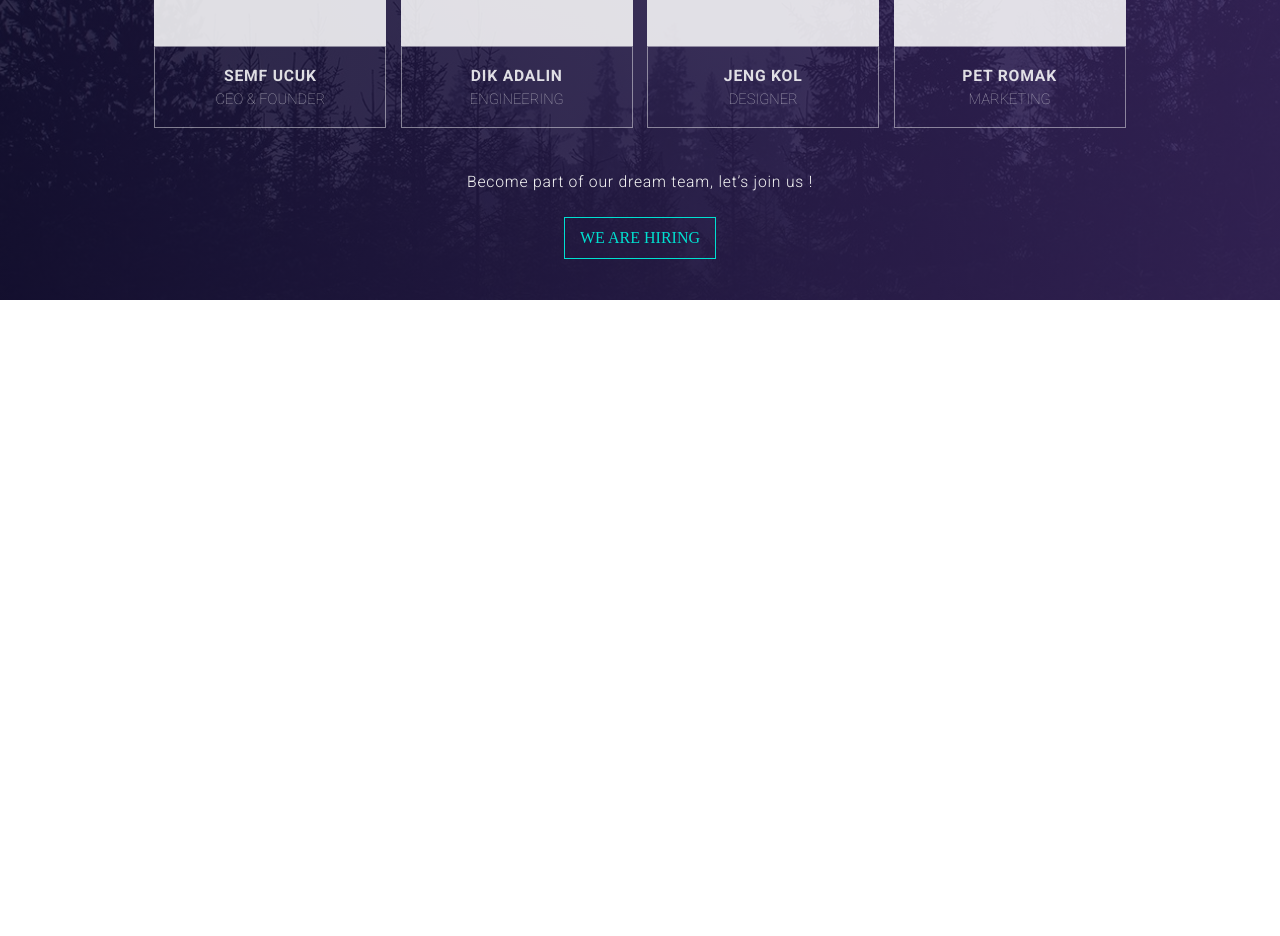
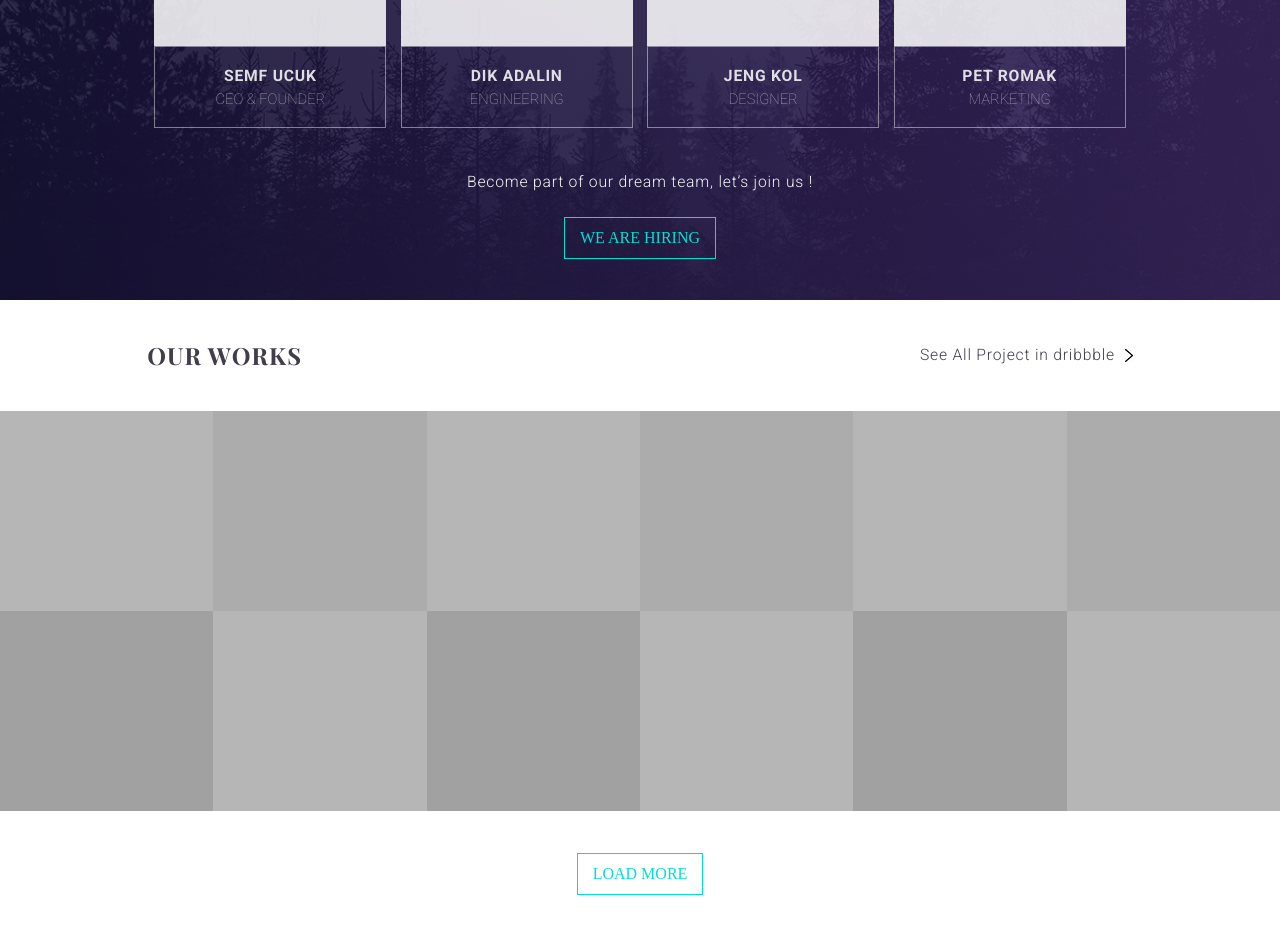
Before and after one commit to BadyAndriy/tajam, a plain HTML site: page index.html in a window 1280 px wide. Shown: the part 2544-3480 px from the top of the page. Before the commit the page ends 2844 px from the top, so only its background shows below. Drawn offline with nearby package versions, Linux system fonts and the light colour scheme; a web font is replaced by a local one.

Commit message:
Add files via upload

```diff
--- a/assets/scss/style.scss
+++ b/assets/scss/style.scss
@@ -392,6 +392,69 @@
 		}
 	}
 }
+/* sixth ================================================================================== */
+.sixth {
+	width: 100%;
+	.sixth__text {
+		display: flex;
+		justify-content: space-between;
+		padding: calc(20px + (70 - 20) * ((100vw - 320px) / (2560 - 320))) calc(10px + (330 - 10) * ((100vw - 320px) / (2560 - 320)));
+		p {
+			margin: 0 10px 0 0;
+			font-family: 'Playfair Display', serif;
+			font-size: calc(22px + (26 - 22) * ((100vw - 320px) / (2560 - 320)));
+			line-height: 1.2;
+			font-weight: 700;
+			letter-spacing: 0.05em;
+			text-transform: uppercase;
+			color: #413d4b;
+		}
+		a {
+			display: flex;
+			align-items: center;
+			font-family: 'Roboto', sans-serif;
+			font-size: calc(14px + (18 - 14) * ((100vw - 320px) / (2560 - 320)));
+			line-height: 1.2;
+			font-weight: 300;
+			letter-spacing: 0.05em;
+			color: #413d4b;
+			img {
+				width: 8px;
+				height: 13px;
+				margin: 0 0 0 10px;
+			}
+		}
+	}
+	.sixth__items {
+		display: flex;
+		flex-wrap: wrap;
+		.sixth__wrapper {
+			display: flex;
+			flex-wrap: wrap;
+			flex: 1 1 33.333%;
+			min-width: 400px;
+			.sixth__item {
+				flex: 0 1 50%;
+				height: 200px;
+				background: #b6b6b6;
+			}
+			.sixth__item:nth-child(2) {
+				background: #acacac;
+			}
+			.sixth__item:nth-child(3) {
+				background: #a1a1a1;
+			}
+		}
+	}
+	.sixth__button {
+		display: flex;
+		justify-content: center;
+		padding: calc(20px + (70 - 20) * ((100vw - 320px) / (2560 - 320))) calc(10px + (330 - 10) * ((100vw - 320px) / (2560 - 320)));
+		a {
+
+		}
+	}
+}
 /* OTHER ================================================================================== */
 .mainBTN {
 	padding: 12px 15px;
@@ -547,6 +610,29 @@ body {
 			}
 		}
 	}
+	.sixth {
+		.sixth__items {
+			.sixth__wrapper {
+				flex: 1 1 100%;
+				min-width: 0;
+			}
+		}
+	}
+}
+@media (max-width: 425px) {
+	.sixth {
+		.sixth__text {
+			flex-direction: column;
+			align-items: center;
+			text-align: center;
+			p {
+				margin: 0 0 10px 0;
+			}
+			a {
+				padding: 10px;
+			}
+		}
+	}
 }
 @media (max-width: 320px) {
 
--- a/index.html
+++ b/index.html
@@ -4,6 +4,7 @@
 	<meta charset="UTF-8">
 	<meta name="decription" content="підпис під текстом сайту в пошуку гугл">
 	<meta name="keywords" content="сторінка, веб-сайт, і т.д.">
+	<meta http-equiv="X-UA-Compatible" content="IE=edge">
 	<meta name="viewport" content="width=device-width,initial-scale=1.0,maximum-scale=1.0,user-scalable=0">
 	<link rel="stylesheet" href="assets/css/swiper.css">
 	<link rel="stylesheet" href="assets/css/style.css">
@@ -204,7 +205,6 @@
 						</div>
 					</div>
 				</div>
-
 				<div class="fifth__item-wrapper">
 					<div class="fifth__item">
 						<div class="fifth__img">
@@ -216,7 +216,6 @@
 						</div>
 					</div>
 				</div>
-
 				<div class="fifth__item-wrapper">
 					<div class="fifth__item">
 						<div class="fifth__img">
@@ -228,7 +227,6 @@
 						</div>
 					</div>
 				</div>
-
 				<div class="fifth__item-wrapper">
 					<div class="fifth__item">
 						<div class="fifth__img">
@@ -240,7 +238,6 @@
 						</div>
 					</div>
 				</div>
-
 			</div>
 			<div class="fifth__button">
 				<p>Become part of our dream team, let’s join us !</p>
@@ -249,6 +246,48 @@
 		</div>
 	</div>
 
+	<div class="sixth">
+		<div class="sixth__text">
+			<p>our works</p>
+			<a href="#">See All Project in dribbble<img src="assets/img/arrow-right.jpg" alt=""></a>
+		</div>
+		<div class="sixth__items">
+			<div class="sixth__wrapper">
+				<div class="sixth__item">
+				</div>
+				<div class="sixth__item">
+				</div>
+				<div class="sixth__item">
+				</div>
+				<div class="sixth__item">
+				</div>
+			</div>
+			<div class="sixth__wrapper">
+				<div class="sixth__item">
+				</div>
+				<div class="sixth__item">
+				</div>
+				<div class="sixth__item">
+				</div>
+				<div class="sixth__item">
+				</div>
+			</div>
+			<div class="sixth__wrapper">
+				<div class="sixth__item">
+				</div>
+				<div class="sixth__item">
+				</div>
+				<div class="sixth__item">
+				</div>
+				<div class="sixth__item">
+				</div>
+			</div>
+		</div>
+		<div class="sixth__button">
+			<a href="#" class="mainBTN">load more</a>
+		</div>
+	</div>
+
 	<script src="assets/js/Jquery.js"></script>
 	<script src="assets/js/swiper.js"></script>
 	<script src="assets/js/index.js"></script>
```
Also changed, not shown: assets/css/style.css, assets/img/arrow-right.jpg (added).
